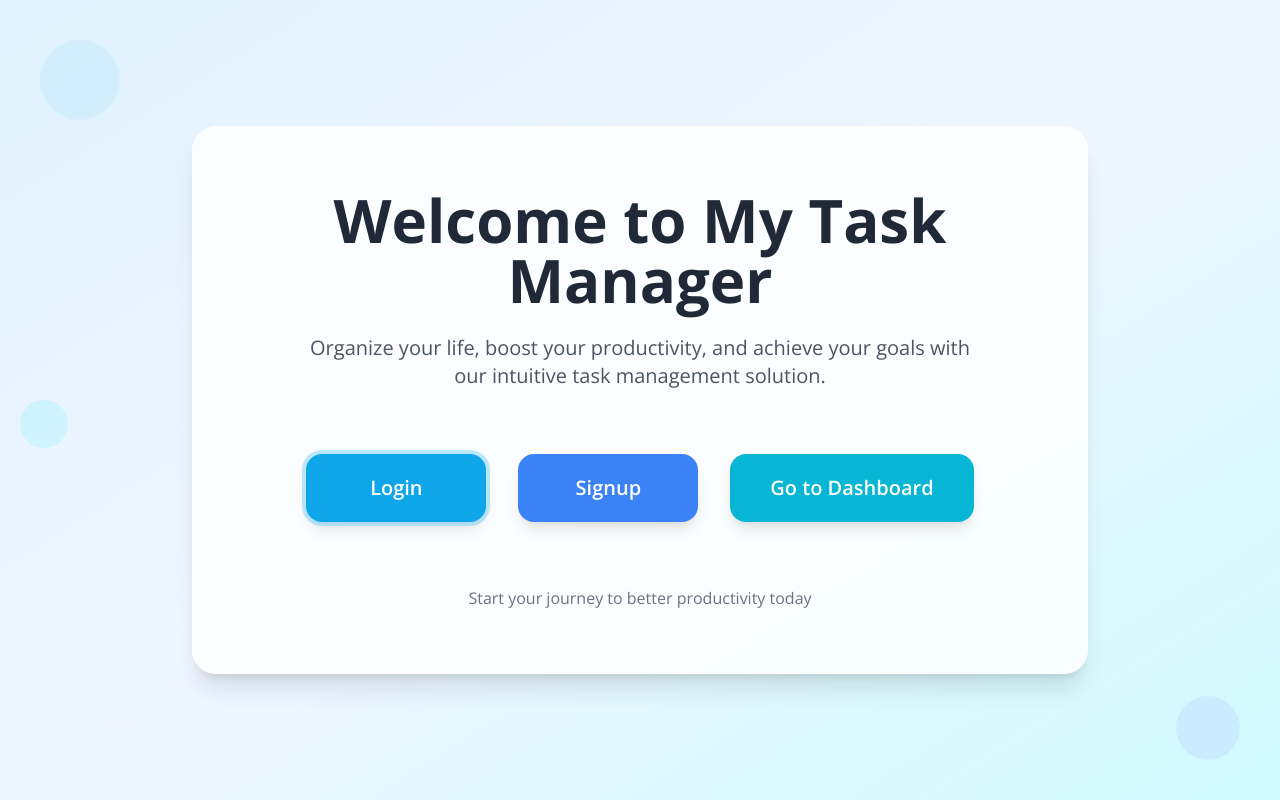
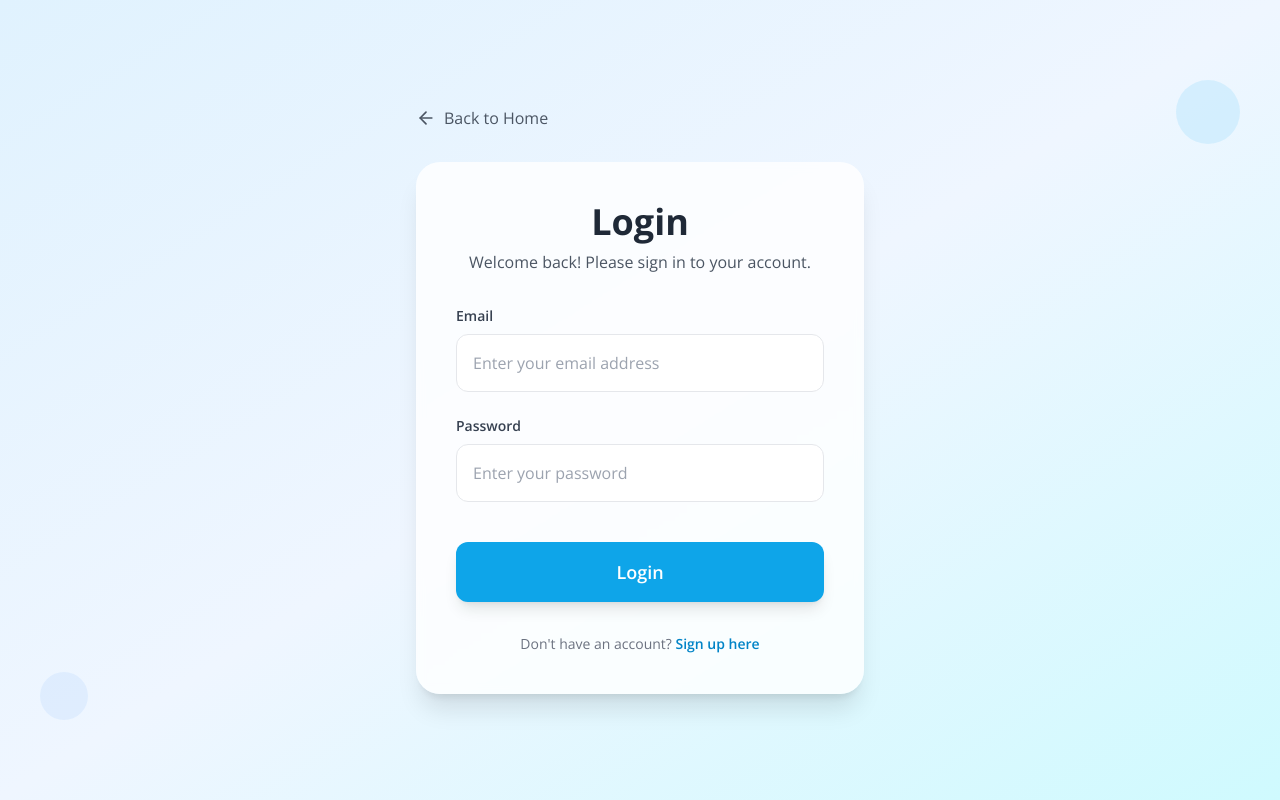
Before and after one commit to paulinusdidigu/task_manager, a React (Vite) app: page / in a window 1280 px wide. Both pictures are taken after a click on the button "Login". Built offline with nearby package versions, Linux system fonts and the light colour scheme.

Commit message:
Create Login Page

```diff
--- a/src/App.tsx
+++ b/src/App.tsx
@@ -1,8 +1,11 @@
 import React from 'react';
+import LoginPage from './components/LoginPage';
 
 function App() {
+  const [currentPage, setCurrentPage] = React.useState<'home' | 'login' | 'signup' | 'dashboard'>('home');
+
   const handleLogin = () => {
-    console.log('Navigate to login');
+    setCurrentPage('login');
   };
 
   const handleSignup = () => {
@@ -12,6 +15,14 @@ function App() {
   const handleDashboard = () => {
     console.log('Navigate to dashboard');
   };
+
+  const handleBack = () => {
+    setCurrentPage('home');
+  };
+
+  if (currentPage === 'login') {
+    return <LoginPage onBack={handleBack} />;
+  }
 
   return (
     <div className="min-h-screen bg-gradient-to-br from-sky-100 via-blue-50 to-cyan-100 flex items-center justify-center p-4 font-sans">
--- /dev/null
+++ b/src/components/LoginPage.tsx
@@ -0,0 +1,106 @@
+import React, { useState } from 'react';
+import { ArrowLeft } from 'lucide-react';
+
+interface LoginPageProps {
+  onBack: () => void;
+}
+
+function LoginPage({ onBack }: LoginPageProps) {
+  const [email, setEmail] = useState('');
+  const [password, setPassword] = useState('');
+
+  const handleSubmit = (e: React.FormEvent) => {
+    e.preventDefault();
+    console.log('Login attempt:', { email, password });
+    // Handle login logic here
+  };
+
+  return (
+    <div className="min-h-screen bg-gradient-to-br from-sky-100 via-blue-50 to-cyan-100 flex items-center justify-center p-4 font-sans">
+      <div className="w-full max-w-md mx-auto">
+        {/* Back Button */}
+        <button
+          onClick={onBack}
+          className="mb-8 flex items-center text-gray-600 hover:text-gray-800 transition-colors duration-200 group"
+        >
+          <ArrowLeft className="w-5 h-5 mr-2 group-hover:-translate-x-1 transition-transform duration-200" />
+          Back to Home
+        </button>
+
+        {/* Login Container */}
+        <div className="bg-white/80 backdrop-blur-sm rounded-3xl shadow-xl p-8 md:p-10 animate-fade-in">
+          {/* Header */}
+          <div className="text-center mb-8">
+            <h1 className="text-3xl md:text-4xl font-bold text-gray-800 mb-2 animate-slide-up">
+              Login
+            </h1>
+            <p className="text-gray-600 font-light">
+              Welcome back! Please sign in to your account.
+            </p>
+          </div>
+
+          {/* Login Form */}
+          <form onSubmit={handleSubmit} className="space-y-6">
+            {/* Email Field */}
+            <div className="animate-slide-up" style={{ animationDelay: '0.1s' }}>
+              <label htmlFor="email" className="block text-sm font-semibold text-gray-700 mb-2">
+                Email
+              </label>
+              <input
+                type="email"
+                id="email"
+                value={email}
+                onChange={(e) => setEmail(e.target.value)}
+                className="w-full px-4 py-4 bg-white border border-gray-200 rounded-xl focus:outline-none focus:ring-4 focus:ring-sky-300 focus:ring-opacity-50 focus:border-sky-400 transition-all duration-300 text-gray-800 placeholder-gray-400"
+                placeholder="Enter your email address"
+                required
+              />
+            </div>
+
+            {/* Password Field */}
+            <div className="animate-slide-up" style={{ animationDelay: '0.2s' }}>
+              <label htmlFor="password" className="block text-sm font-semibold text-gray-700 mb-2">
+                Password
+              </label>
+              <input
+                type="password"
+                id="password"
+                value={password}
+                onChange={(e) => setPassword(e.target.value)}
+                className="w-full px-4 py-4 bg-white border border-gray-200 rounded-xl focus:outline-none focus:ring-4 focus:ring-sky-300 focus:ring-opacity-50 focus:border-sky-400 transition-all duration-300 text-gray-800 placeholder-gray-400"
+                placeholder="Enter your password"
+                required
+              />
+            </div>
+
+            {/* Login Button */}
+            <div className="pt-4 animate-slide-up" style={{ animationDelay: '0.3s' }}>
+              <button
+                type="submit"
+                className="w-full px-8 py-4 bg-sky-500 hover:bg-sky-600 text-white font-semibold text-lg rounded-xl shadow-lg hover:shadow-xl transform hover:-translate-y-1 transition-all duration-300 ease-in-out focus:outline-none focus:ring-4 focus:ring-sky-300 focus:ring-opacity-50"
+              >
+                Login
+              </button>
+            </div>
+          </form>
+
+          {/* Footer */}
+          <div className="text-center mt-8 animate-slide-up" style={{ animationDelay: '0.4s' }}>
+            <p className="text-gray-500 text-sm">
+              Don't have an account?{' '}
+              <button className="text-sky-600 hover:text-sky-700 font-semibold hover:underline transition-colors duration-200">
+                Sign up here
+              </button>
+            </p>
+          </div>
+        </div>
+
+        {/* Decorative Elements */}
+        <div className="absolute top-20 right-10 w-16 h-16 bg-sky-200 rounded-full opacity-30 animate-pulse"></div>
+        <div className="absolute bottom-20 left-10 w-12 h-12 bg-blue-200 rounded-full opacity-30 animate-pulse" style={{ animationDelay: '1s' }}></div>
+      </div>
+    </div>
+  );
+}
+
+export default LoginPage;
```
